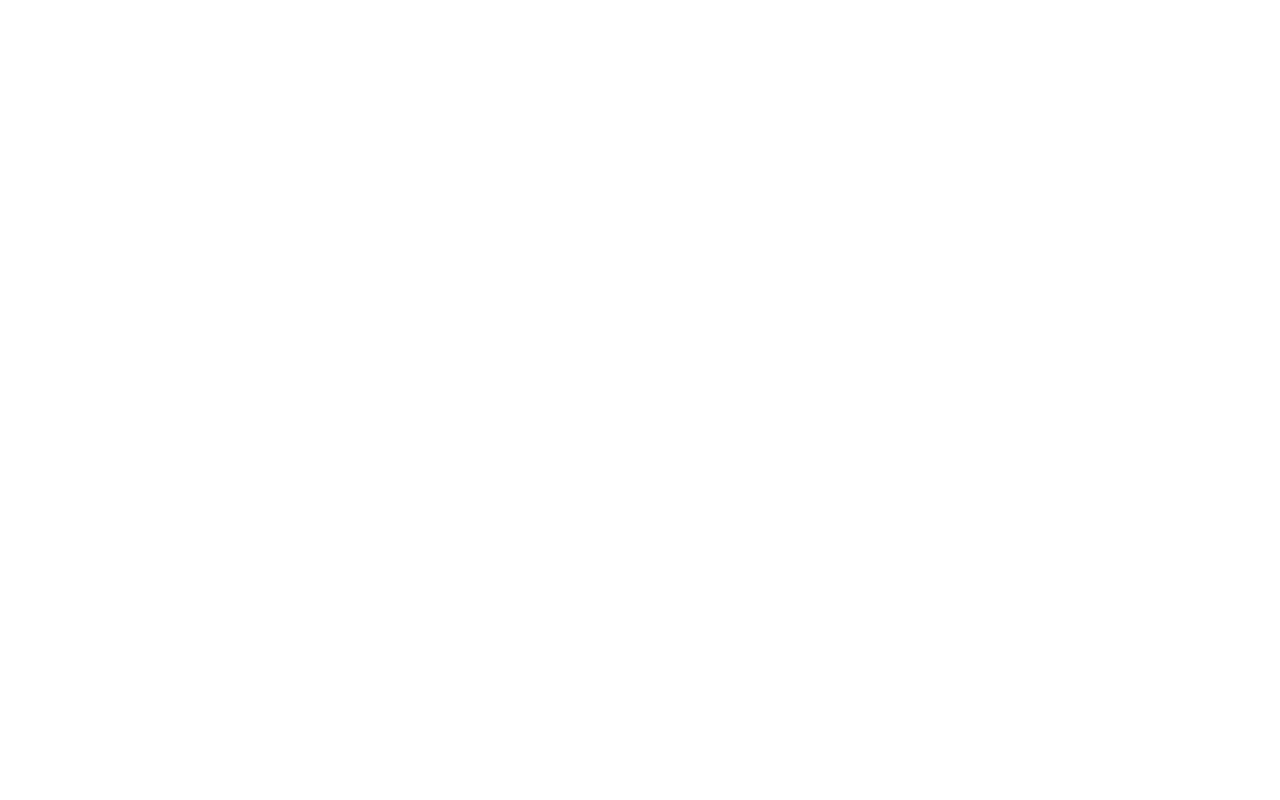
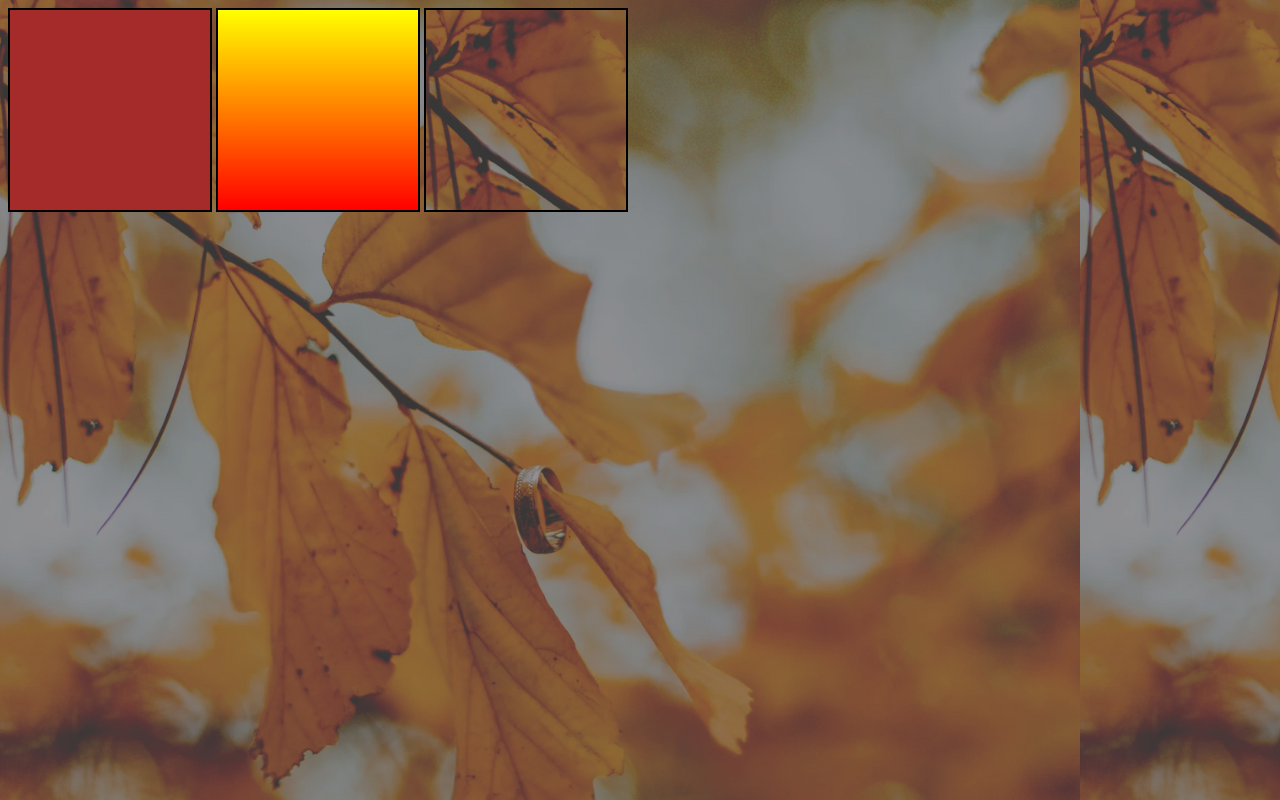
Before and after one commit to mateus-rodrigues21/atividade.css, a plain HTML site: page imagem.html in a window 1280 px wide. Drawn offline with Linux system fonts and the light colour scheme.

Commit message:
novo arquivo conteudor novo

```diff
--- a/imagem.html
+++ b/imagem.html
@@ -5,28 +5,37 @@
     <meta name="viewport" content="width=device-width, initial-scale=1.0">
     <title>teste de imagem de fundo </title>
     <style>
-        div. quadrado{
-
+    body{
+      background-image: url('boas-vindas outono instagram post.png') ;
+    }
+        div.quadrado{
+            display:inline-block;
             border: 2px solid black;
-            border-radius: 10px;
-            width: 300px;
-            height: 300px;
+            background-color: lightgray;
+            width: 200px;
+            height: 200px;
         }
-
-
-
+        div#q1{
+            background-color: brown;
+        }
+        div#q2{
+            background-image: linear-gradient(to bottom, yellow,red);
+        }
+        div#q3{
+            background-image: url(Boas-vindas\ Outono\ Instagram\ Post.png) ;
+        }
 
 
     </style>
 </head>
 <body>
-    <div>
+    <div class="quadrado" id="q1">
 
     </div>
-    <div>
+    <div class="quadrado" id="q2">
 
     </div>
-    <div>
+    <div class="quadrado" id="q3">
 
     </div>
 
```
Also changed, not shown: Boas-vindas Outono Instagram Post.png (added), 2 other files.
